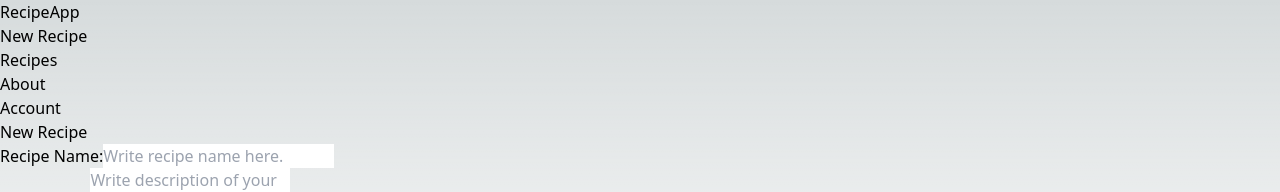
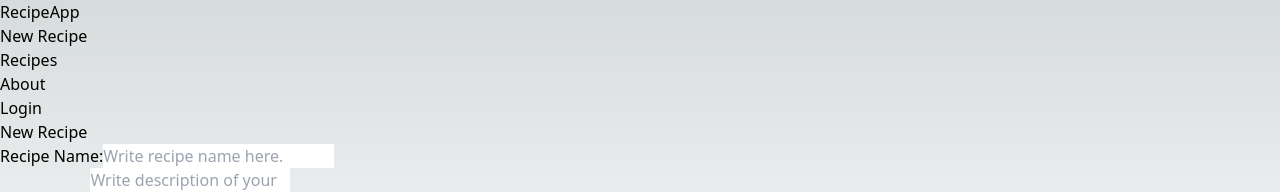
Before and after one commit to Jeb4dev/recipeapp, a Next.js app in the folder recipeapp/: page /newrecipe in a window 1280 px wide. Shown: the top 192 px of the page. Built offline with nearby package versions, Linux system fonts and the light colour scheme.

Commit message:
login page

```diff
--- a/recipeapp/components/header.jsx
+++ b/recipeapp/components/header.jsx
@@ -26,8 +26,8 @@ const Header = () => (
             </Link>
           </li>
           <li>
-            <Link href={'/account'}>
-              <p className="text-white hover:text-gray-300">Account</p>
+            <Link href={'/login'}>
+              <p className="text-white hover:text-gray-300">Login</p>
             </Link>
           </li>
         </ul>
```
